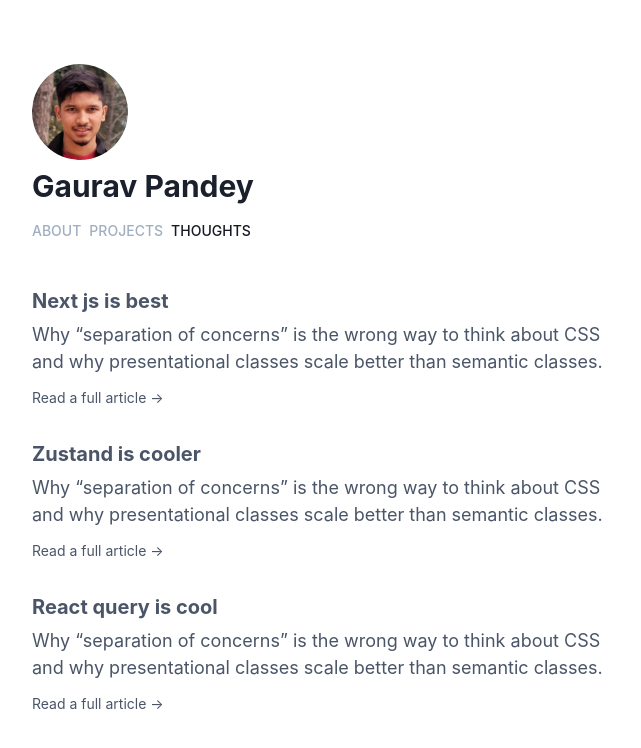
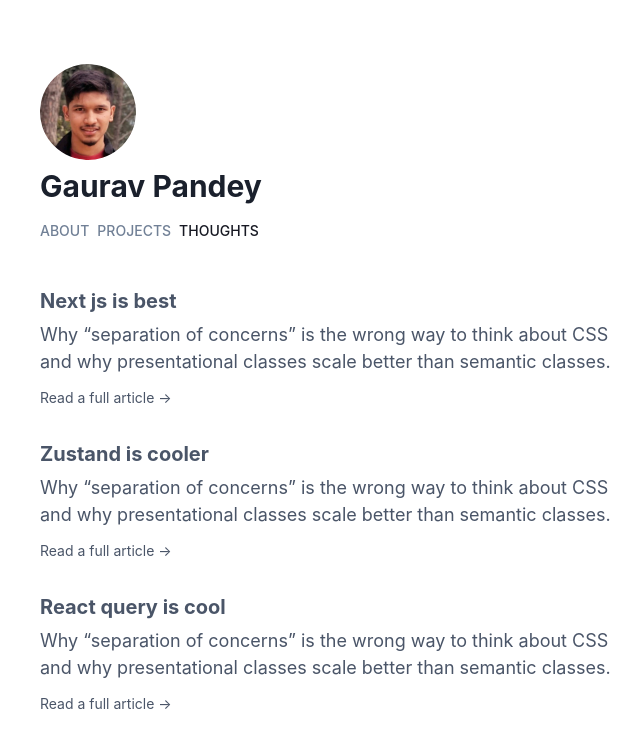
Before and after one commit to gauravpan/gauravpan, a Next.js app: page /thoughts in a window 1280 px wide. Shown: the top 748 px of the page, without its empty margins (166-807 px from the left). Built offline with nearby package versions, Linux system fonts and the light colour scheme.

Commit message:
padding increased

```diff
--- a/components/Header.jsx
+++ b/components/Header.jsx
@@ -23,7 +23,7 @@ export default function Header({ activeLink }) {
         boxSize={{ base: "28", md: "24" }}
         rounded="full"
         transform="rotate(5deg)"
-        place
+        alt="Gaurav Pandey"
       />
       <Heading size="lg">Gaurav Pandey</Heading>
       <Nav active={activeLink} />
@@ -45,7 +45,7 @@ export function Nav({ active, ...rest }) {
             textTransform="uppercase"
             fontWeight="medium"
             fontSize="sm"
-            color={active === name ? "gray.900" : "gray.400"}
+            color={active === name ? "gray.900" : "gray.500"}
             _hover={{ color: "gray.900" }}
           >
             {name}
--- a/pages/[slug].jsx
+++ b/pages/[slug].jsx
@@ -13,7 +13,7 @@ export default function Home({ markdown }) {
 
   return (
     <>
-      <Box maxW="900px" mx="auto" px="2" pt={{ base: "8", md: "16" }}>
+      <Box maxW="900px" mx="auto" px="4" pt={{ base: "8", md: "16" }}>
         <Heading size="lg"> This is heading </Heading>
 
         <Wrapper>
--- a/pages/projects.jsx
+++ b/pages/projects.jsx
@@ -10,7 +10,7 @@ Projects.title = "Projects";
 export default function Projects() {
   return (
     <>
-      <Box maxW="900px" mx="auto" px="2" pt={{ base: "2", md: "16" }}>
+      <Box maxW="900px" mx="auto" px="4" pt={{ base: "2", md: "16" }}>
         <Header activeLink="projects" />
         <Main>
           {projects.map((item) => (
--- a/pages/thoughts.jsx
+++ b/pages/thoughts.jsx
@@ -10,7 +10,7 @@ Thoughts.title = "Thoughts";
 export default function Thoughts() {
   return (
     <>
-      <Box maxW="900px" mx="auto" px="2" pt={{ base: "2", md: "16" }}>
+      <Box maxW="900px" mx="auto" px="4" pt={{ base: "2", md: "16" }}>
         <Header activeLink="thoughts" />
         <Main>
           {thoughts.map((item) => (
```
